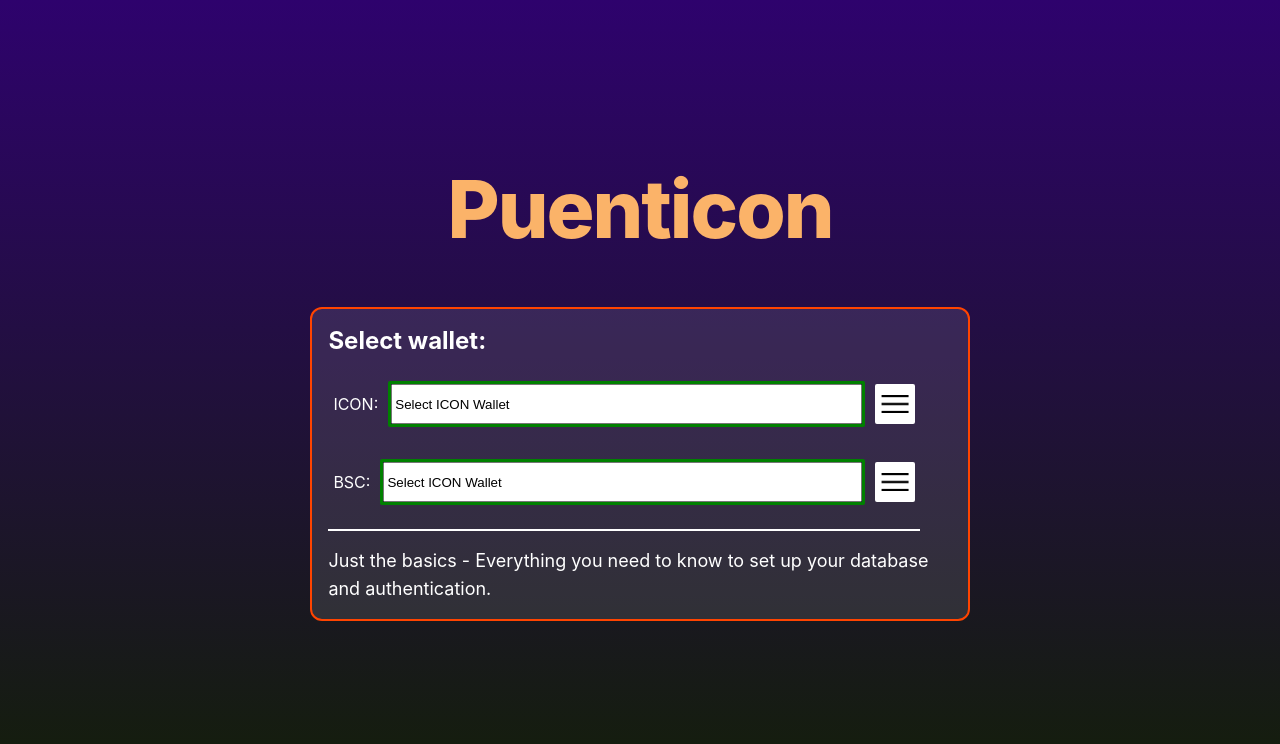
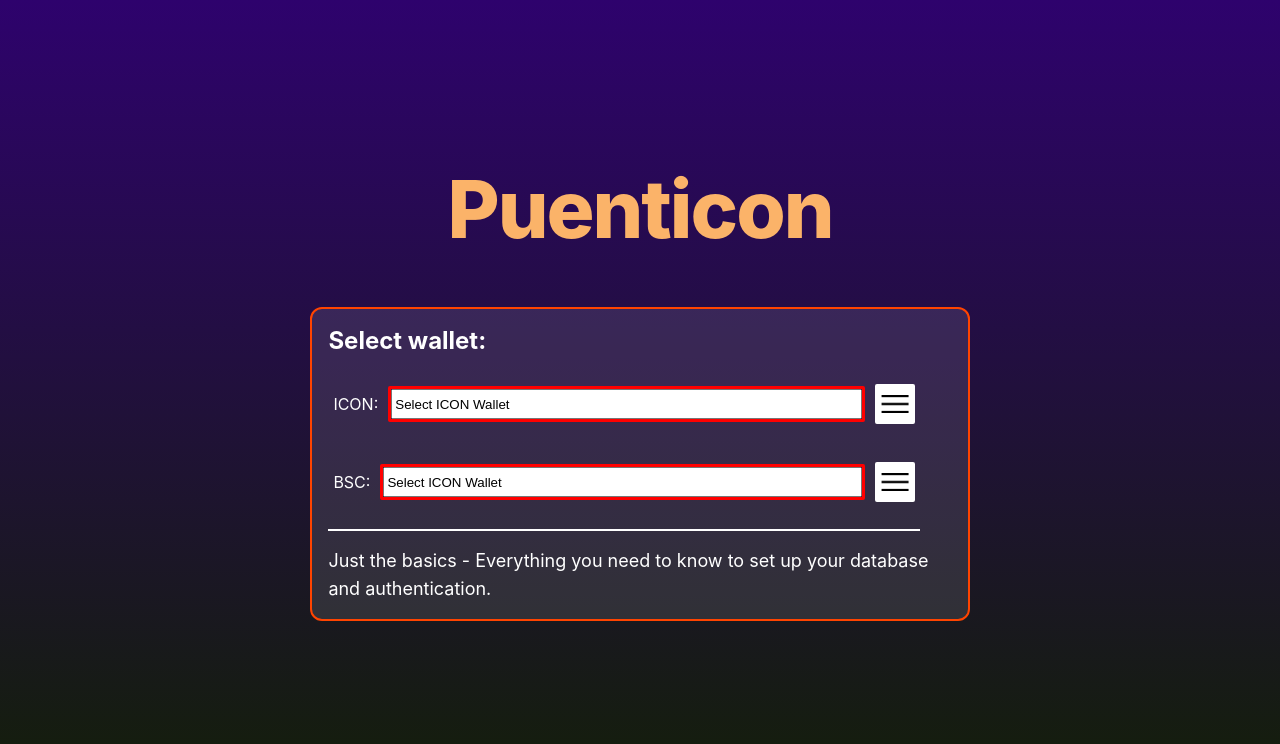
Before and after one commit to Espanicon/puenticon, a Next.js app: page / in a window 1280 px wide. Shown: the top 744 px of the page. Built offline with nearby package versions, Linux system fonts and the light colour scheme.

Commit message:
building: working on wallet selection component

```diff
--- a/src/components/WalletSelect/WalletSelect.module.css
+++ b/src/components/WalletSelect/WalletSelect.module.css
@@ -8,7 +8,7 @@
   margin: 5px;
 }
 .walletSelectInput {
-  height: 40px;
+  height: 30px;
 }
 .walletSelectInputContainer {
   flex-grow: 1;
@@ -18,6 +18,10 @@
 .walletSelectInputContainerGreen {
   border-radius: 2px;
   border: 3px solid green;
+}
+.walletSelectInputContainerRed {
+  border-radius: 2px;
+  border: 3px solid red;
 }
 .walletSelectButton,
 .walletSelectStatus {
--- a/src/components/WalletSelect/WalletSelect.tsx
+++ b/src/components/WalletSelect/WalletSelect.tsx
@@ -19,7 +19,11 @@ export default function WalletSelect({ chain = "icon" }: WalletProps) {
         {chain === "icon" ? <p>ICON:</p> : <p>BSC:</p>}
       </div>
       <div
-        className={`${styles.walletSelectInputContainer} ${styles.walletSelectInputContainerGreen}`}
+        className={
+          iconWallet === null
+            ? `${styles.walletSelectInputContainer} ${styles.walletSelectInputContainerRed}`
+            : `${styles.walletSelectInputContainer} ${styles.walletSelectInputContainerGreen}`
+        }
       >
         <input
           type="text"
```
